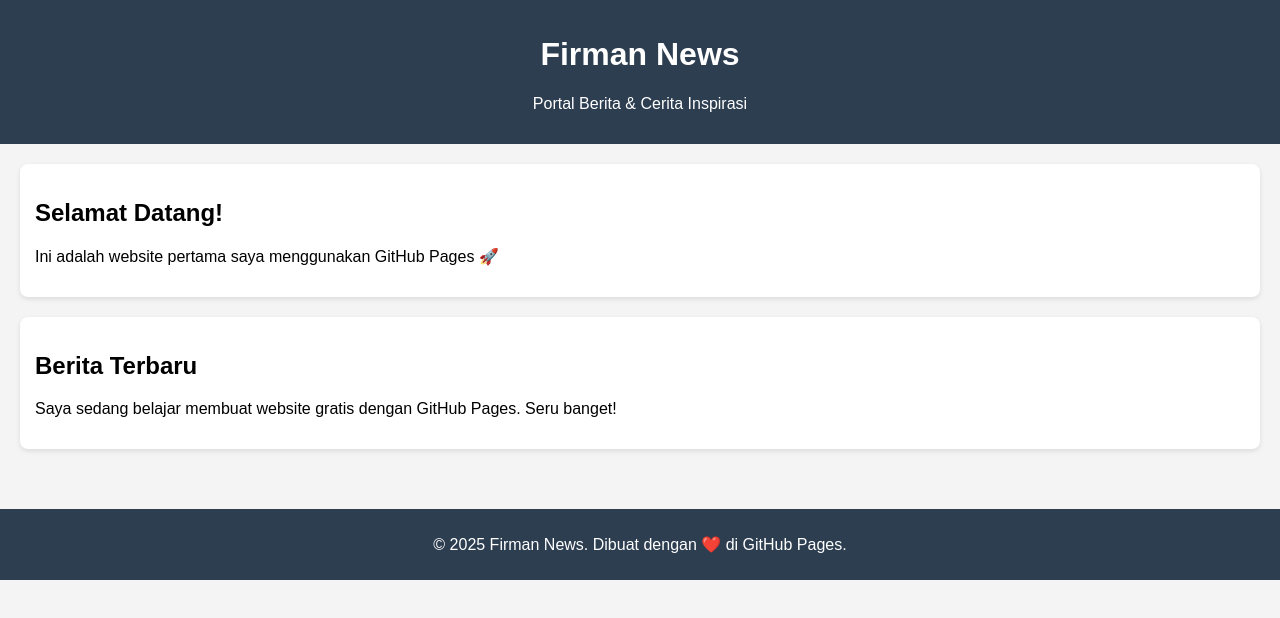
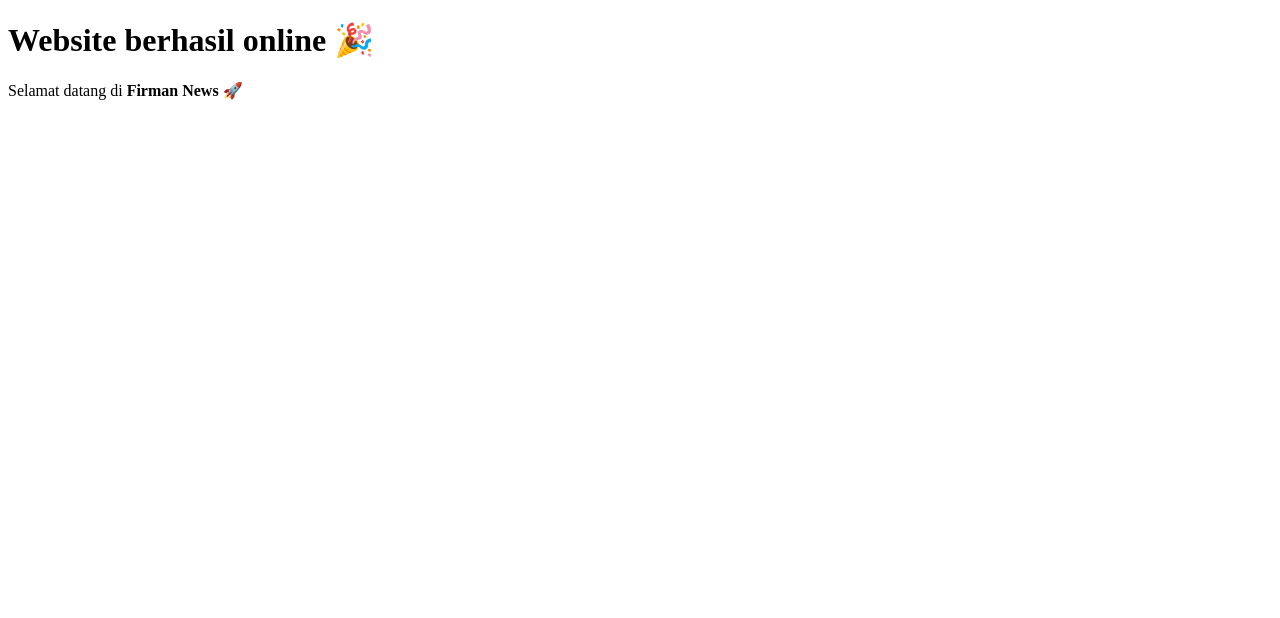
Before and after one commit to syaefullah1302-dotcom/firmannews.github.io, a plain HTML site: page index.html in a window 1280 px wide. Drawn offline with Linux system fonts and the light colour scheme.

Commit message:
Update index.html

```diff
--- a/index.html
+++ b/index.html
@@ -4,58 +4,9 @@
   <meta charset="UTF-8">
   <meta name="viewport" content="width=device-width, initial-scale=1.0">
   <title>Firman News</title>
-  <style>
-    body {
-      font-family: Arial, sans-serif;
-      margin: 0;
-      padding: 0;
-      background: #f4f4f4;
-    }
-    header {
-      background: #2c3e50;
-      color: #fff;
-      padding: 15px;
-      text-align: center;
-    }
-    main {
-      padding: 20px;
-    }
-    article {
-      background: #fff;
-      padding: 15px;
-      margin-bottom: 20px;
-      border-radius: 8px;
-      box-shadow: 0 2px 5px rgba(0,0,0,0.1);
-    }
-    footer {
-      background: #2c3e50;
-      color: #fff;
-      text-align: center;
-      padding: 10px;
-      margin-top: 20px;
-    }
-  </style>
 </head>
 <body>
-  <header>
-    <h1>Firman News</h1>
-    <p>Portal Berita & Cerita Inspirasi</p>
-  </header>
-
-  <main>
-    <article>
-      <h2>Selamat Datang!</h2>
-      <p>Ini adalah website pertama saya menggunakan GitHub Pages 🚀</p>
-    </article>
-
-    <article>
-      <h2>Berita Terbaru</h2>
-      <p>Saya sedang belajar membuat website gratis dengan GitHub Pages. Seru banget!</p>
-    </article>
-  </main>
-
-  <footer>
-    <p>&copy; 2025 Firman News. Dibuat dengan ❤️ di GitHub Pages.</p>
-  </footer>
+  <h1>Website berhasil online 🎉</h1>
+  <p>Selamat datang di <b>Firman News</b> 🚀</p>
 </body>
 </html>
```
